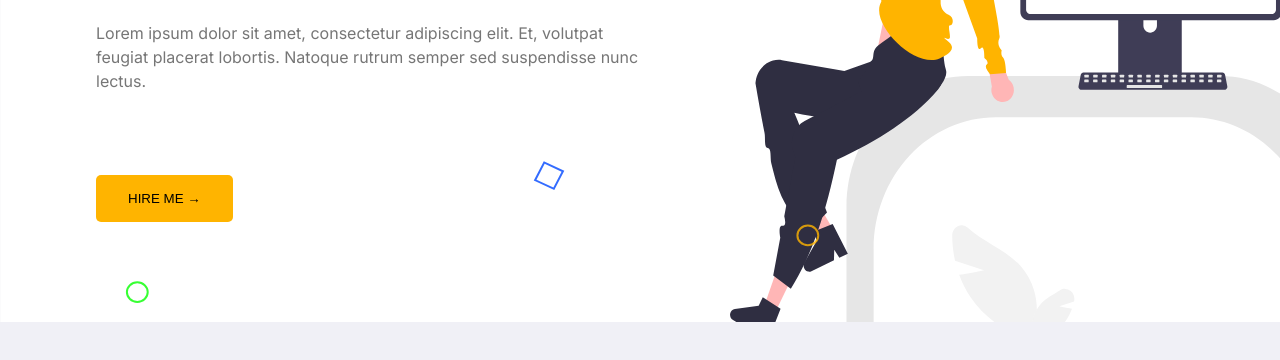
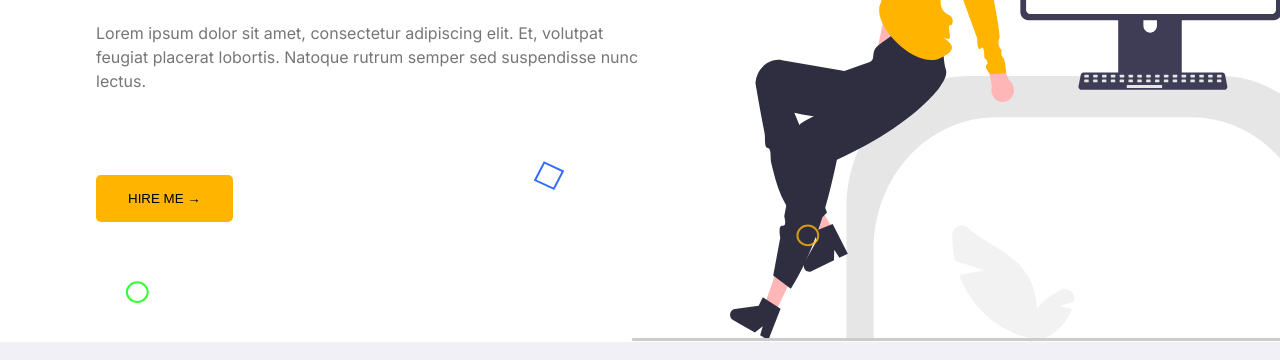
Before and after one commit to cantsaydorifto/generic-portfolio, a plain HTML site: page index.html in a window 1280 px wide. Shown: the part 440-800 px from the top of the page. Drawn offline with Linux system fonts and the light colour scheme.

Commit message:
fix hero section

```diff
--- a/styles/generic.css
+++ b/styles/generic.css
@@ -49,8 +49,8 @@ h2 {
 
 main {
   width: 100%;
-  max-width: 1440px;
   margin: 0 auto;
+  position: relative;
 }
 
 p {
--- a/styles/hero.css
+++ b/styles/hero.css
@@ -2,6 +2,20 @@
   padding: 0 96px;
   justify-content: space-between;
   background-image: url("../public/Hero.svg");
+  height: 630px;
+  max-width: 1440px;
+  margin: 0 auto;
+}
+
+.hero::before {
+  content: "";
+  position: absolute;
+  top: 0;
+  left: 0;
+  width: 100%;
+  background-color: white;
+  height: 630px;
+  z-index: -1;
 }
 
 .hero-details {
```
